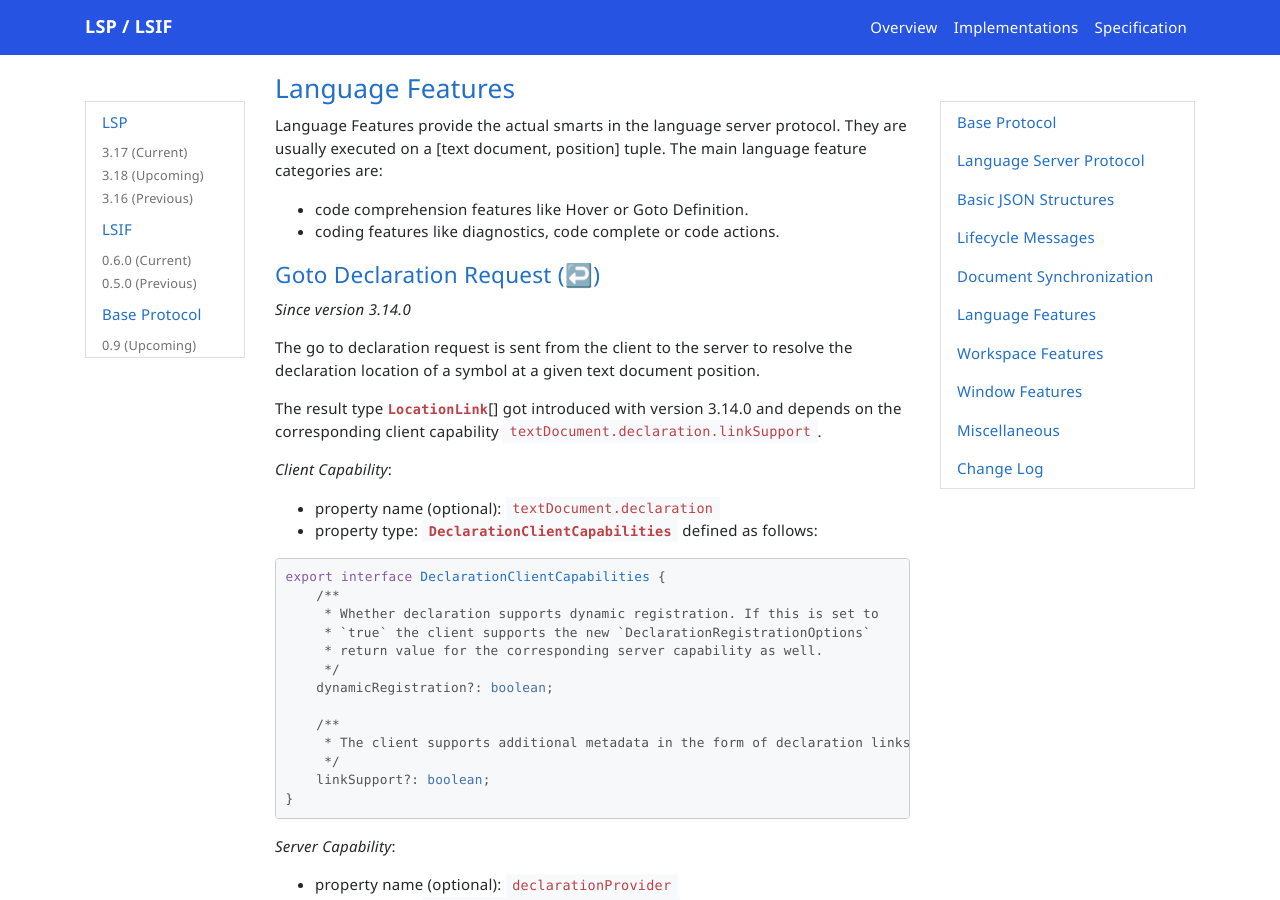
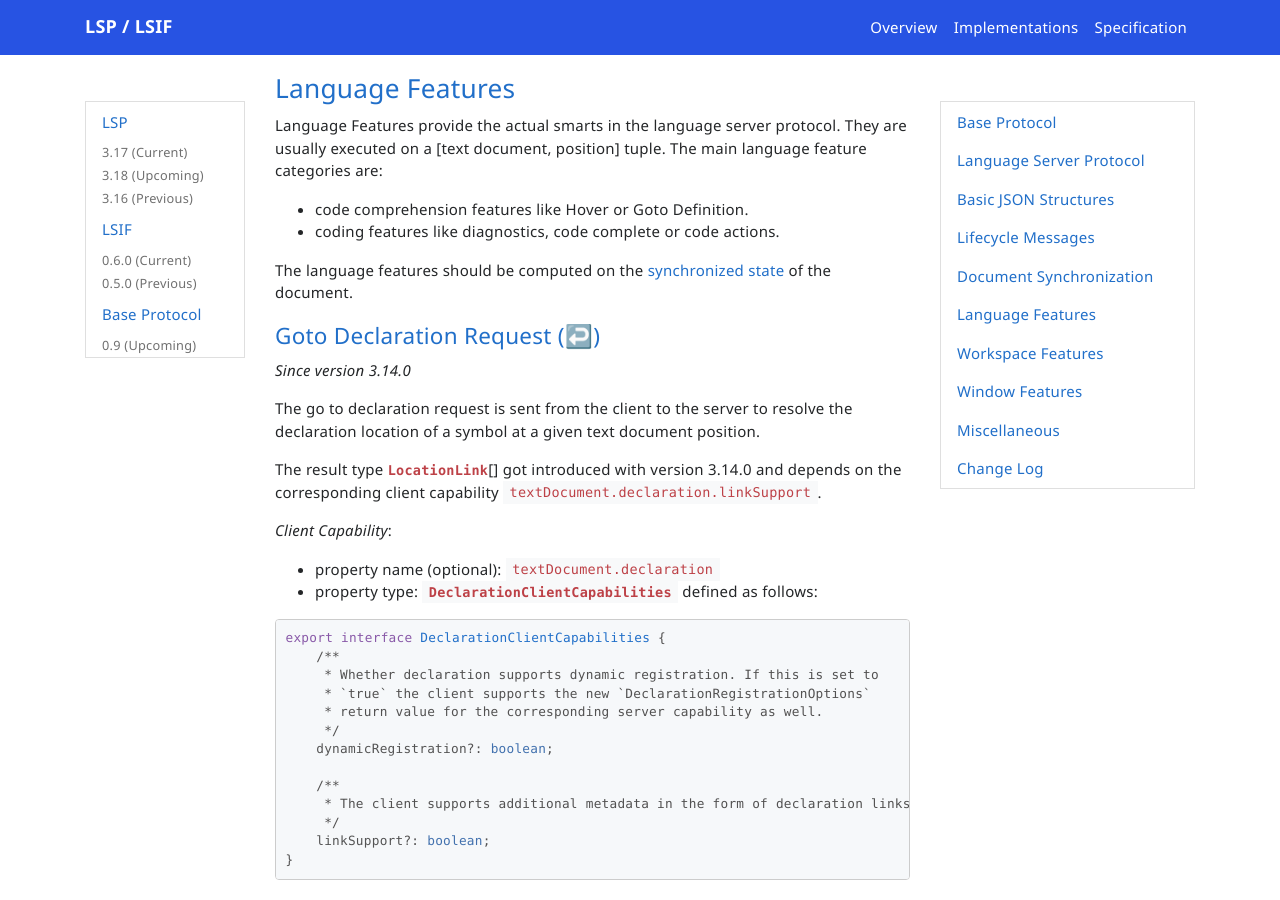
Before and after one commit to microsoft/language-server-protocol, a Jekyll site: the page built from _specifications/lsp/3.17/specification.md, in a window 1280 px wide and 900 px high, scrolled down 83887 px. Built offline with Jekyll 4.4.1, drawn with Linux system fonts in a browser that asks for light colours; nearby versions of some CDN libraries; emoji names are drawn with the system emoji font; comment, search, counter and statistics services are not loaded.

```diff
--- a/_specifications/lsp/3.17/specification.md
+++ b/_specifications/lsp/3.17/specification.md
@@ -628,6 +628,8 @@
 - code comprehension features like Hover or Goto Definition.
 - coding features like diagnostics, code complete or code actions.
 
+The language features should be computed on the [synchronized state](#textDocument_synchronization) of the document.
+
 {% include_relative language/declaration.md %}
 {% include_relative language/definition.md %}
 {% include_relative language/typeDefinition.md %}
```
Also changed, not shown: _specifications/lsp/3.18/specification.md (+2 -0 lines).
